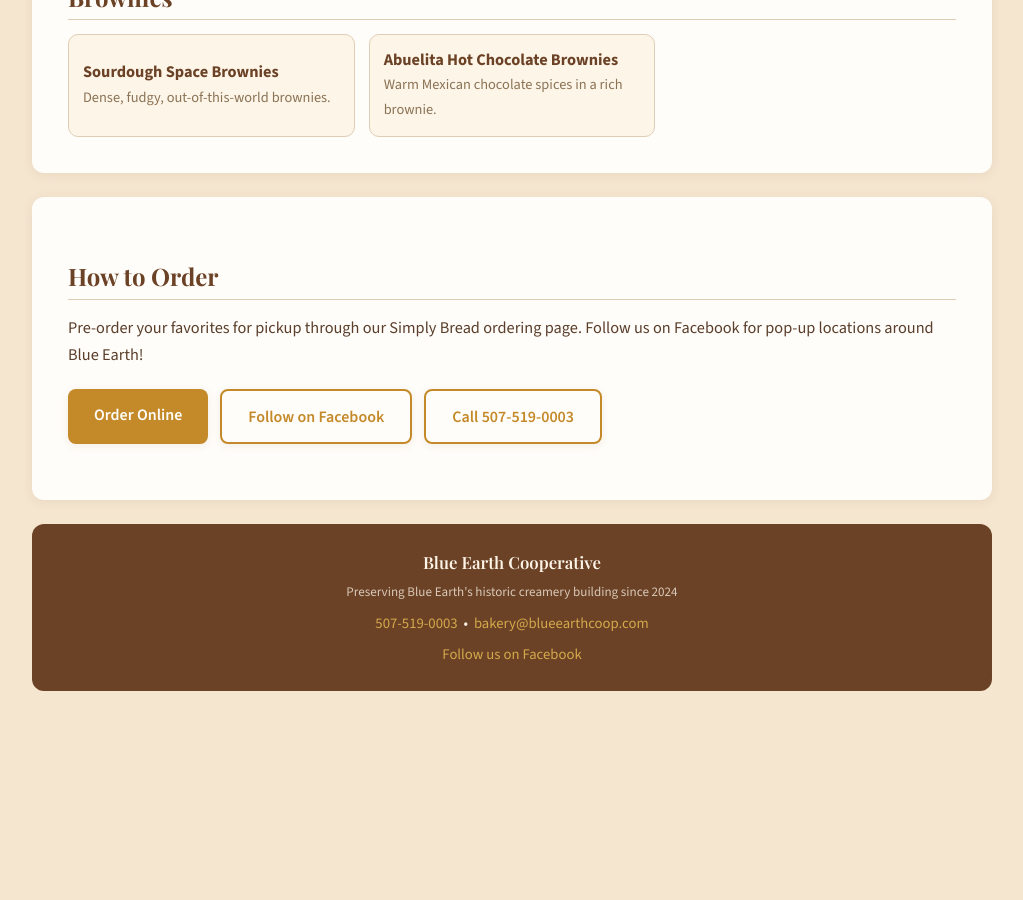
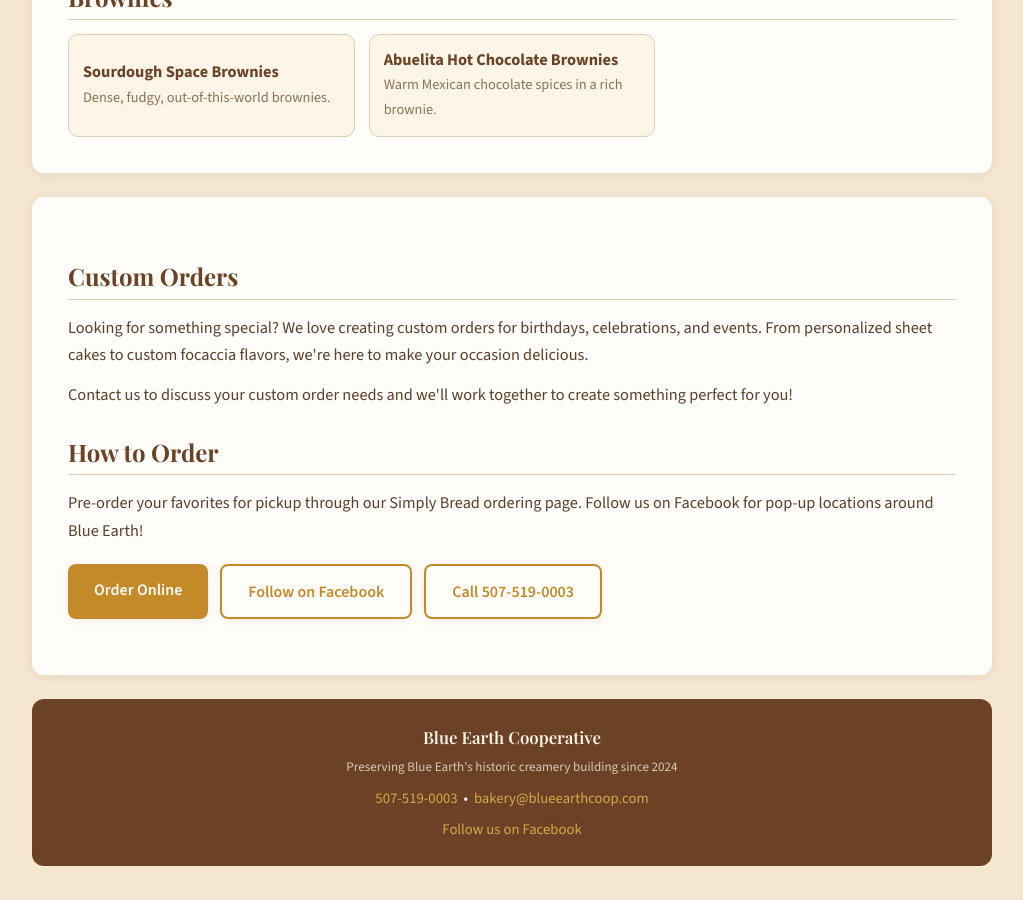
Before and after one commit to blueearthcoop/blueearthcoop.github.io, a Jekyll site: the page built from bakery/index.html, in a window 1280 px wide and 900 px high, scrolled down 3448 px. Shown: the whole window, without its empty margins (128-1151 px from the left). Built offline with Jekyll 4.4.1, drawn with Linux system fonts in a browser that asks for light colours; before the commit the page ends 4179 px from its top, so only the background shows below that.

Commit message:
Add custom orders section to bakery page

```diff
--- a/bakery/index.html
+++ b/bakery/index.html
@@ -315,6 +315,10 @@
 </div>
 
 <div class="page-content">
+    <h2>Custom Orders</h2>
+    <p>Looking for something special? We love creating custom orders for birthdays, celebrations, and events. From personalized sheet cakes to custom focaccia flavors, we're here to make your occasion delicious.</p>
+    <p>Contact us to discuss your custom order needs and we'll work together to create something perfect for you!</p>
+
     <h2>How to Order</h2>
     <p>Pre-order your favorites for pickup through our Simply Bread ordering page. Follow us on Facebook for pop-up locations around Blue Earth!</p>
     <div class="btn-row" style="justify-content: flex-start;">
```
